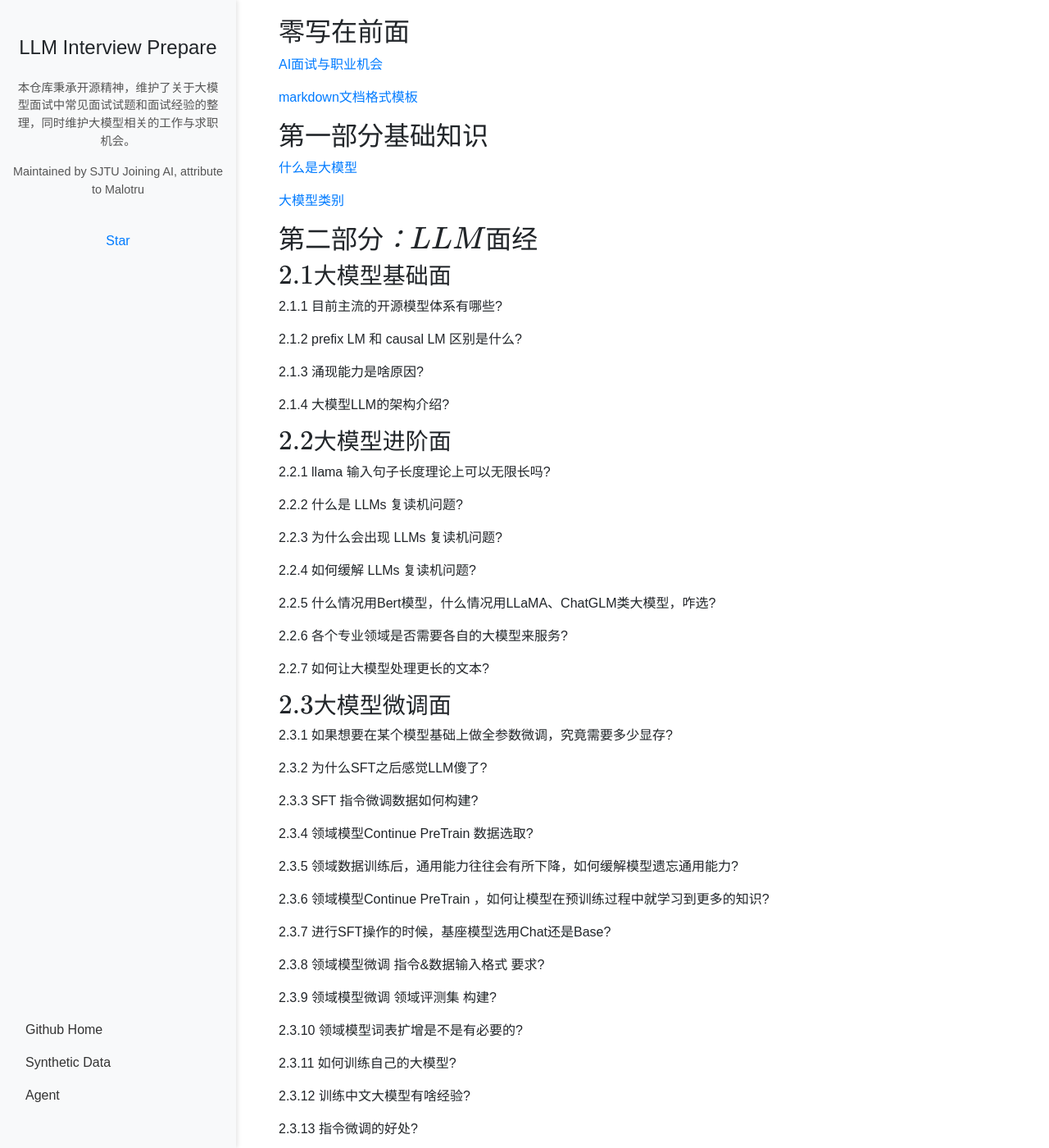
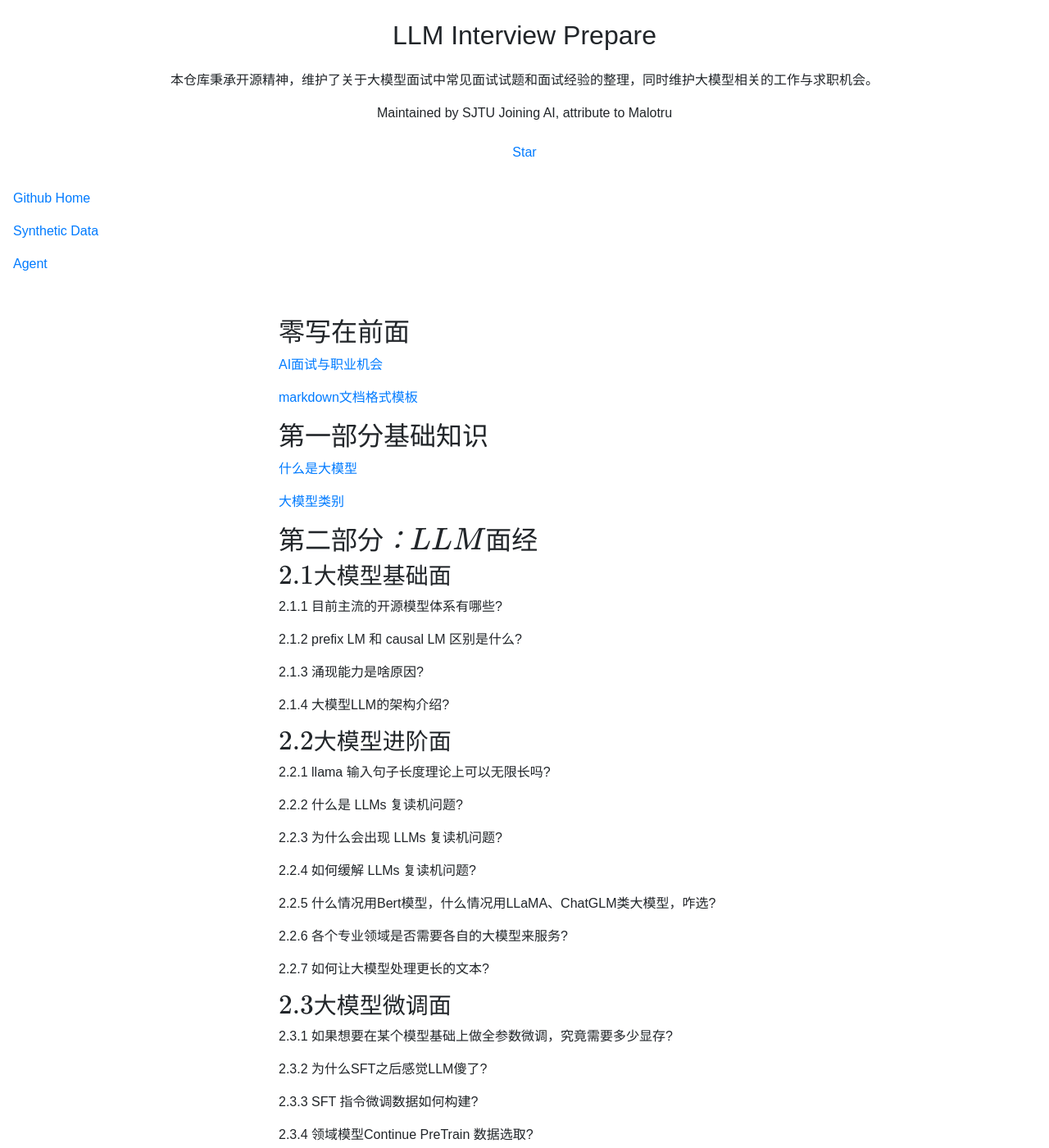
Before and after one commit to Joining-AI/LLM_Interview_Prepare, a Jekyll site: the page built from docs/README.md, in a window 1280 px wide and 1400 px high. Shown: the whole window at 82% size. Built offline with Jekyll 4.4.1, drawn with Linux system fonts in a browser that asks for light colours; nearby versions of some CDN libraries; our own code applies the rules of GitHub Pages for plain Markdown files; formulas are drawn with MathJax 3.

Commit message:
Update style.css

```diff
--- a/docs/assets/css/style.css
+++ b/docs/assets/css/style.css
@@ -1,3 +1,4 @@
+
 /* /assets/css/style.css */
 body {
   font-family: Arial, sans-serif;
@@ -6,7 +7,7 @@
   min-height: 100vh;
 }
 
-.fixed-sidebar {
+.sidebar {
   position: fixed;
   top: 0;
   bottom: 0;
@@ -22,23 +23,23 @@
   height: 100vh; /* Ensure the sidebar height is equal to the viewport height */
 }
 
-.fixed-sidebar h2 {
+.sidebar h2 {
   font-size: 1.5rem;
   margin-bottom: 1rem;
 }
 
-.fixed-sidebar .description {
+.sidebar .description {
   font-size: 0.9rem;
   margin-bottom: 1rem;
   color: #555;
 }
 
-.fixed-sidebar .nav-link {
+.sidebar .nav-link {
   color: #333;
   font-weight: 500;
 }
 
-.fixed-sidebar .nav-link:hover {
+.sidebar .nav-link:hover {
   color: #007bff;
 }
 
```
